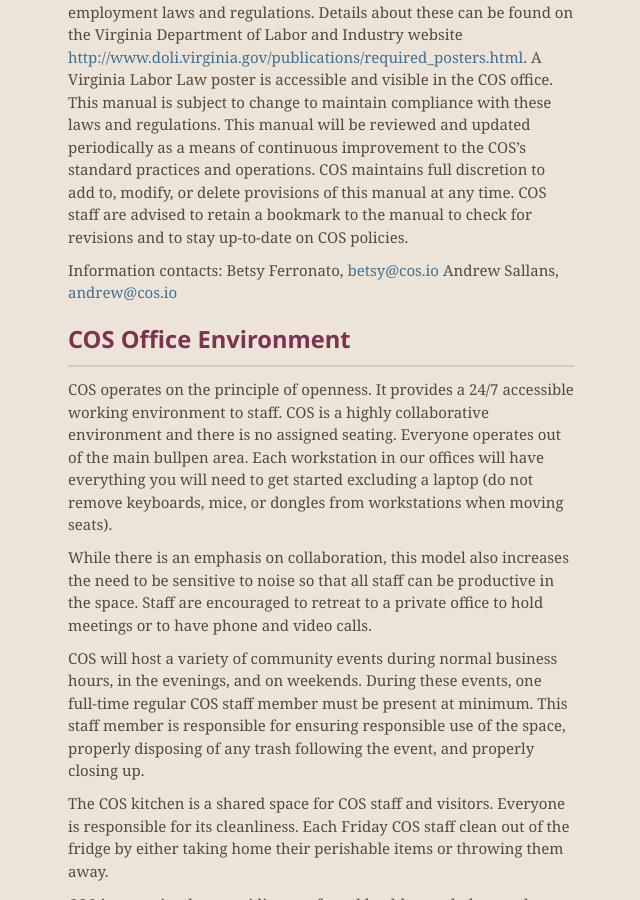
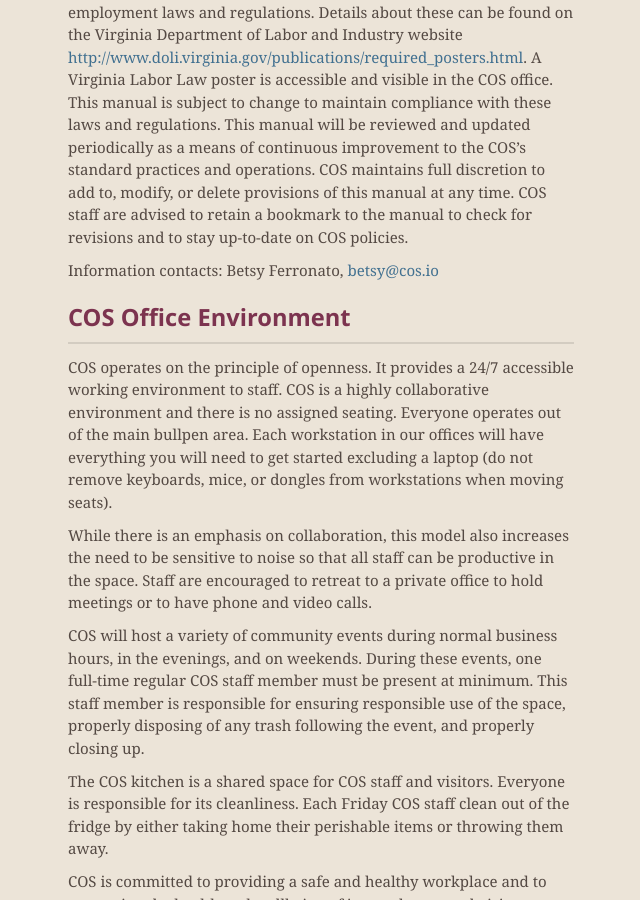
Before and after one commit to CenterForOpenScience/Policies-and-Procedures, a Jekyll site: the page built from index.md, in a window 1280 px wide and 900 px high, scrolled down 439 px. Shown: the whole window, without its empty margins (319-959 px from the left). Built offline with Jekyll 4.4.1, drawn with Linux system fonts in a browser that asks for light colours; nearby versions of some CDN libraries; our own code applies the rules of GitHub Pages for plain Markdown files.

Commit message:
Remove Andrew from P&P
Removed Andrew's information under the contact information.

```diff
--- a/index.md
+++ b/index.md
@@ -12,7 +12,6 @@
 
 Information contacts:
 Betsy Ferronato, [betsy@cos.io](mailto:betsy@cos.io)
-Andrew Sallans, [andrew@cos.io](mailto:andrew@cos.io)
 
 COS Office Environment
 ------------------
```
